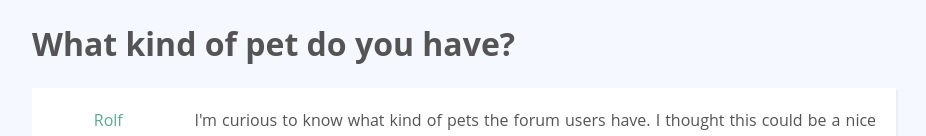
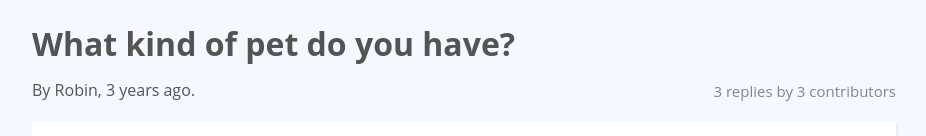
Before and after one commit to gorjiali/vue-forum, a Vue app: page /thread/-KsjWehQ--apjDBwSBCY in a window 1280 px wide. Shown: the top 136 px of the page, without its empty margins (176-1102 px from the left). Built offline with nearby package versions, Linux system fonts and the light colour scheme; grey boxes are pictures that could not be loaded.

Commit message:
refactor: import AppDate component globally

```diff
--- a/src/components/PostListItem.vue
+++ b/src/components/PostListItem.vue
@@ -22,7 +22,6 @@
 
 <script>
 import sourceData from "@/data";
-import AppDate from "./AppDate";
 
 export default {
   props: {
@@ -30,10 +29,6 @@ export default {
       required: true,
       type: Object
     }
-  },
-
-  components: {
-    AppDate
   },
 
   computed: {
--- a/src/components/ThreadListItem.vue
+++ b/src/components/ThreadListItem.vue
@@ -33,7 +33,6 @@
 
 <script>
 import sourceData from "@/data";
-import AppDate from "./AppDate";
 
 export default {
   props: {
@@ -41,10 +40,6 @@ export default {
       type: Object,
       required: true
     }
-  },
-
-  components: {
-    AppDate
   },
 
   computed: {
--- a/src/main.js
+++ b/src/main.js
@@ -1,10 +1,14 @@
-import Vue from 'vue'
-import App from './App.vue'
-import router from './router'
+import Vue from 'vue';
+import App from './App.vue';
+import router from './router';
+import AppDate from '@/components/AppDate';
 
-Vue.config.productionTip = false
+// Global base components
+Vue.component('AppDate', AppDate);
+
+Vue.config.productionTip = false;
 
 new Vue({
   router,
-  render: h => h(App)
-}).$mount('#app')
+  render: (h) => h(App),
+}).$mount('#app');
--- a/src/views/ThreadShow.vue
+++ b/src/views/ThreadShow.vue
@@ -1,6 +1,15 @@
 <template>
   <div class="col-large push-top">
     <h1>{{ thread.title }}</h1>
+
+    <p>
+      By
+      <a href="#" class="link-unstyled">Robin</a>, <AppDate :timestamp="thread.publishedAt" />.
+      <span
+        style="float:right; margin-top: 2px;"
+        class="hide-mobile text-faded text-small"
+      >3 replies by 3 contributors</span>
+    </p>
 
     <PostList :posts="posts" />
 
```
